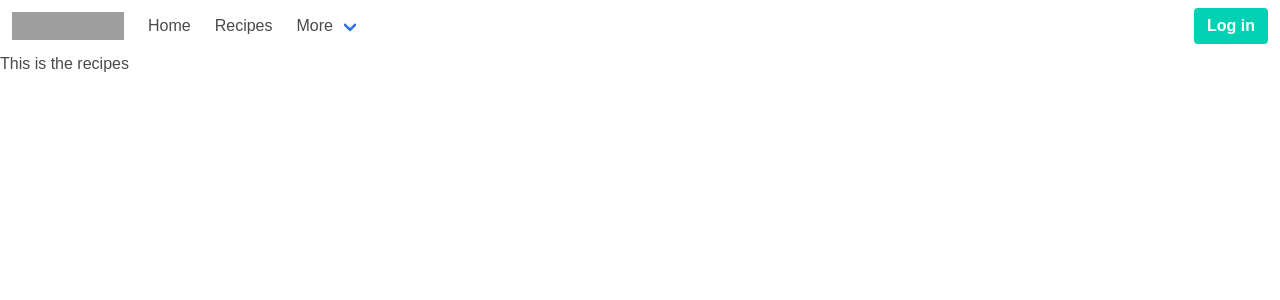
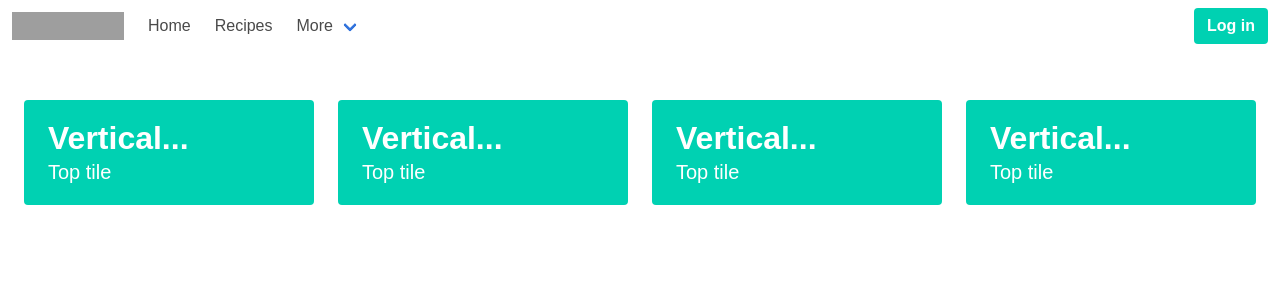
Before and after one commit to TomGroombridge/pastuso-food-client, a React (Create React App) app: page /recipes in a window 1280 px wide. Shown: the top 300 px of the page. Built offline with nearby package versions, Linux system fonts and the light colour scheme; no server answers; grey boxes are pictures that could not be loaded; what auth0-js would draw is missing.

Commit message:
added route for recipes index and link to recipe

```diff
--- a/src/App/Home/index.tsx
+++ b/src/App/Home/index.tsx
@@ -4,8 +4,14 @@ import Recipe from '../../Components/Recipe';
 const Home = () => {
   return(
     <>
-      <section className="section">
-        <Recipe />
+      <section className="section is-paddingless">
+        <div className="columns">
+          <div className="column is-1 is-hidden-mobile"/>
+          <div className="column is-10 is-full-mobile">
+            <Recipe />
+          </div>
+          <div className="column is-1 is-hidden-mobile"/>
+        </div>
       </section>
     </>
   )
--- a/src/App/Recipes/index.tsx
+++ b/src/App/Recipes/index.tsx
@@ -1,8 +1,20 @@
 import * as React from 'react';
+import RecipeTile from '../../Components/RecipeTile';
 
-const Recipes = () => {
+const Recipes = (props: any) => {
   return(
-    <h1>This is the recipes</h1>
+    <section className="section">
+      <div className="tile is-ancestor">
+        <div className="tile is-vertical is-12 ">
+          <div className="tile">
+            <RecipeTile history={props.history}/>
+            <RecipeTile history={props.history}/>
+            <RecipeTile history={props.history}/>
+            <RecipeTile history={props.history}/>
+          </div>
+        </div>
+      </div>
+    </section>
   )
 }
 
--- a/src/Components/Recipe/index.tsx
+++ b/src/Components/Recipe/index.tsx
@@ -9,7 +9,7 @@ const Recipe = () => {
   return(
     <div className="columns">
       <div className="column is-one-quarter-tablet is-full-mobile">
-        <div className="card">
+        <div>
           <section className="section">
             <h1 className="title has-text-centered">Lasagne</h1>
             <Image/>
@@ -20,7 +20,7 @@ const Recipe = () => {
         </div>
       </div>
       <div className="column is-three-quarters-tablet is-full-mobile">
-      <div className="card">
+      <div>
         <section className="section">
           <RecipeDetails />
         </section>
--- /dev/null
+++ b/src/Components/RecipeTile/index.tsx
@@ -0,0 +1,14 @@
+import * as React from 'react';
+
+const RecipeTile = ({history}: any) => {
+  return(
+    <div className="tile is-parent is-vertical" onClick={() => history.push('/recipes/1')}>
+      <article className="tile is-child notification is-primary">
+        <p className="title">Vertical...</p>
+        <p className="subtitle">Top tile</p>
+      </article>
+    </div>
+  )
+}
+
+export default RecipeTile
--- a/src/Components/Routes/index.tsx
+++ b/src/Components/Routes/index.tsx
@@ -8,6 +8,7 @@ import Callback from '../Callback';
 import NavBar from '../NavBar';
 
 const auth = new Auth();
+
 
 const handleAuthentication = (nextState: any) => {
   if (/access_token|id_token|error/.test(nextState.location.hash)) {
@@ -21,7 +22,8 @@ const Routes = () => {
       <div>
         <NavBar auth={auth} history={history}/>
         <Route path="/" exact={true} render={Home} />
-        <Route path="/recipes" exact={true} render={Recipes} />
+        <Route path="/recipes/:id" exact={true} render={Home} />
+        <Route path="/recipes" exact={true} render={Recipes} history={history}/>
         <Route path="/callback" render={(props: any) => {
           handleAuthentication(props);
           return <Callback/>
```
